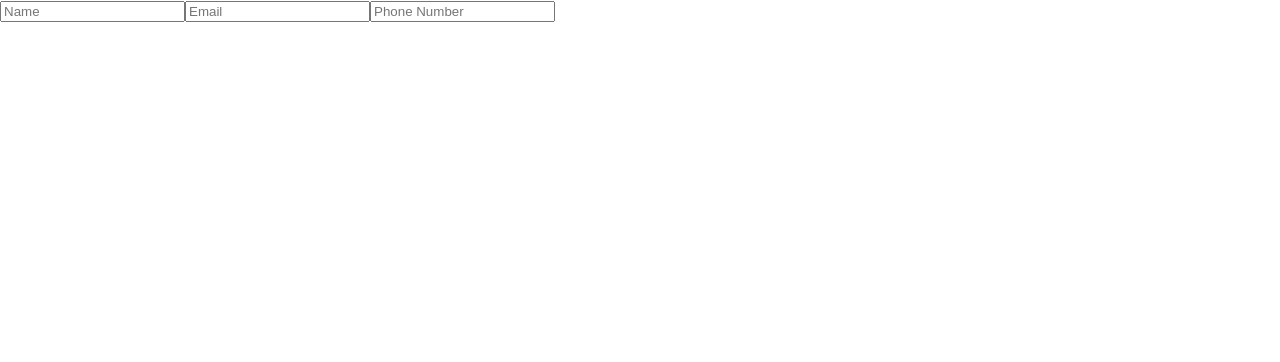
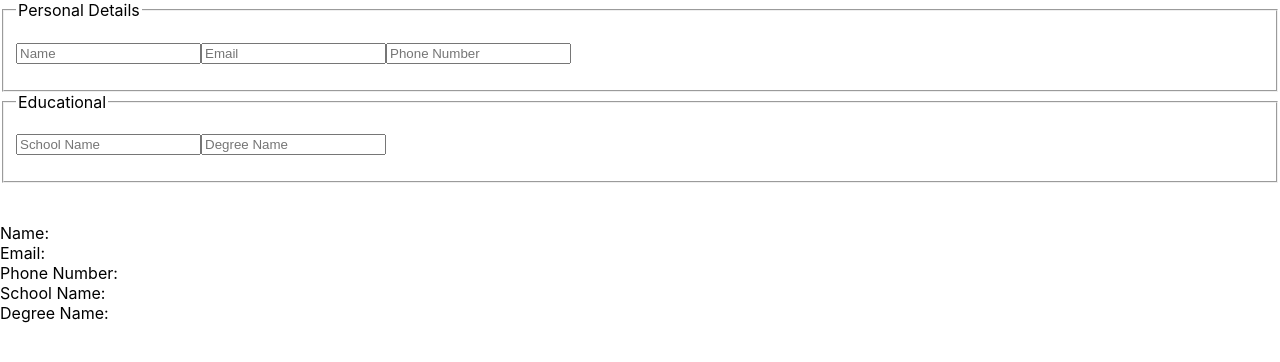
Before and after one commit to NabilHadi/cv_project, a React (Create React App) app: page / in a window 1280 px wide. Shown: the top 362 px of the page. Built offline with nearby package versions, Linux system fonts and the light colour scheme.

Commit message:
Add FormFieldset component

```diff
--- a/src/App.js
+++ b/src/App.js
@@ -1,5 +1,5 @@
 import { Component } from "react";
-import InputField from "./components/InputField";
+import FormFieldset from "./components/FormFieldset";
 import { getSectionsAndFields } from "./utilities";
 
 class App extends Component {
@@ -7,50 +7,61 @@ class App extends Component {
     super(props);
 
     this.state = {
-      data: getSectionsAndFields(),
+      ...getSectionsAndFields(),
     };
 
     this.changeField = this.changeField.bind(this);
+    this.getFieldByName = this.getFieldByName.bind(this);
   }
 
-  changeField(sectionId, fieldId, newValue) {}
+  changeField(sectionId, fieldId, newValue) {
+    const enteries = Object.entries(this.state.fields);
+    const fieldEntry = enteries.find((entry) => {
+      return entry[1].fieldId === fieldId;
+    });
+    if (!fieldEntry) return;
+
+    console.log(fieldEntry);
+
+    this.setState({
+      fields: {
+        ...this.state.fields,
+        [fieldEntry[0]]: {
+          ...this.state.fields[fieldEntry[0]],
+          value: newValue,
+        },
+      },
+    });
+  }
+
+  getFieldByName(fieldName) {
+    return this.state.fields[fieldName];
+  }
 
   render() {
     return (
       <div className="App">
         <form>
-          {this.state.data.personalDetailsSection.fields.map(
-            (fieldsArr, index) => {
-              return (
-                <div key={index}>
-                  {fieldsArr.map((fieldName) => {
-                    const field = this.state.data.fields[fieldName];
-                    return (
-                      <InputField
-                        key={field.fieldId}
-                        fieldId={field.id}
-                        initialValue={field.value}
-                        type={field.type}
-                        placeholder={field.label}
-                        name={field.name}
-                        onFieldChange={this.changeField}
-                      />
-                    );
-                  })}
-                </div>
-              );
-            }
-          )}
+          <FormFieldset
+            section={this.state.personalDetailsSection}
+            getField={this.getFieldByName}
+            onFieldChange={this.changeField}
+          />
+          <FormFieldset
+            section={this.state.educationalSection}
+            getField={this.getFieldByName}
+            onFieldChange={this.changeField}
+          />
         </form>
         <br />
         <br />
-        {/* {this.state.fields.map((field) => {
+        {Object.values(this.state.fields).map((field) => {
           return (
-            <div key={field.id}>
+            <div key={field.fieldId}>
               {field.label}: {field.value}
             </div>
           );
-        })} */}
+        })}
       </div>
     );
   }
--- /dev/null
+++ b/src/components/FormFieldset.js
@@ -0,0 +1,46 @@
+import { Component } from "react";
+import InputField from "./InputField";
+
+class FormFieldset extends Component {
+  constructor(props) {
+    super(props);
+
+    this.onFieldChange = this.onFieldChange.bind(this);
+  }
+
+  onFieldChange(fieldId, newValue) {
+    this.props.onFieldChange(this.props.section.sectionId, fieldId, newValue);
+  }
+
+  render() {
+    return (
+      <fieldset>
+        <legend>{this.props.section.sectionName}</legend>
+        {this.props.section.fieldNames.map((fieldNamesGroup, index) => {
+          return (
+            <p key={index}>
+              {fieldNamesGroup.map((fieldName) => {
+                const field = this.props.getField(fieldName);
+                if (!field) return null;
+
+                return (
+                  <InputField
+                    key={field.fieldId}
+                    fieldId={field.fieldId}
+                    initialValue={field.value}
+                    type={field.type}
+                    placeholder={field.label}
+                    name={field.name}
+                    onFieldChange={this.onFieldChange}
+                  />
+                );
+              })}
+            </p>
+          );
+        })}
+      </fieldset>
+    );
+  }
+}
+
+export default FormFieldset;
--- a/src/utilities.js
+++ b/src/utilities.js
@@ -5,12 +5,12 @@ export function getSectionsAndFields() {
     personalDetailsSection: {
       sectionId: uniqid(),
       sectionName: "Personal Details",
-      fields: [["nameField", "emailField", "phoneNumberField"]],
+      fieldNames: [["nameField", "emailField", "phoneNumberField"]],
     },
-    educationalSectopn: {
+    educationalSection: {
       sectionId: uniqid(),
       sectionName: "Educational",
-      fields: [["schoolNameField", "degreeNameField"]],
+      fieldNames: [["schoolNameField", "degreeNameField"]],
     },
     fields: {
       nameField: {
```
